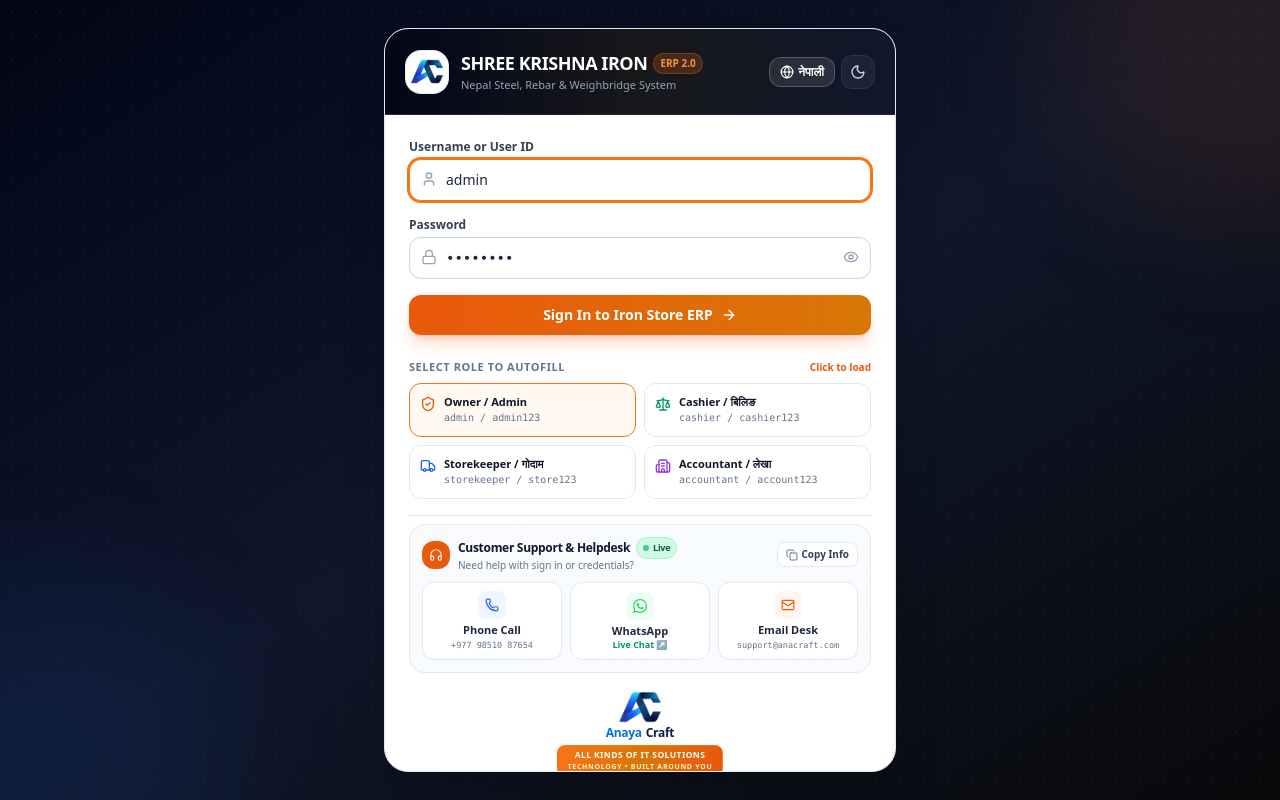
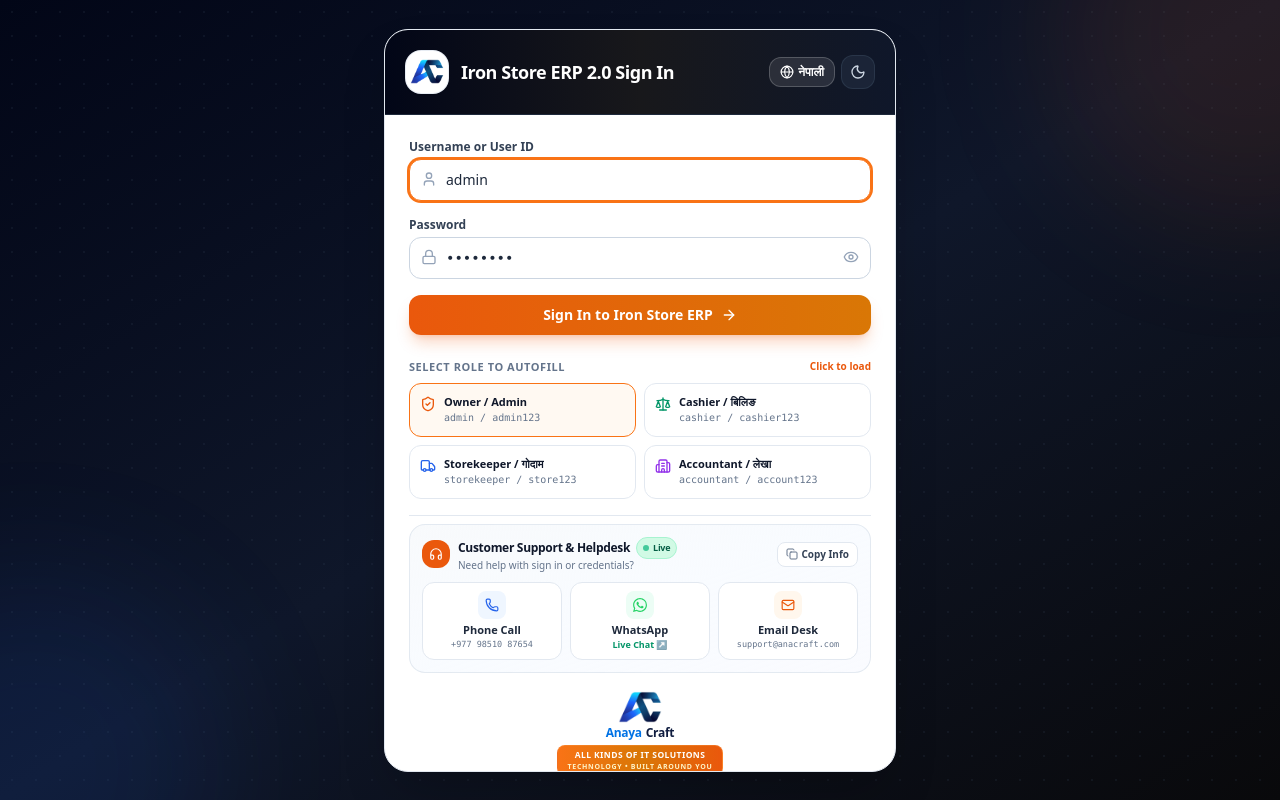
Before and after one commit to yugal9710/Inventory-Management-, a React (Vite) app in the folder frontend/: page / in a window 1280 px wide. Built offline with nearby package versions, Linux system fonts and the light colour scheme.

Commit message:
Fix: remove hardcoded store name and subtitle from login header, match Dairy 2.0 clean title

```diff
--- a/frontend/src/components/Auth/LoginPage.tsx
+++ b/frontend/src/components/Auth/LoginPage.tsx
@@ -102,17 +102,9 @@ export const LoginPage: React.FC = () => {
             <div className="flex items-center gap-3 min-w-0">
               <AnayaCraftEmblem size={44} />
               <div className="min-w-0">
-                <div className="flex items-center gap-1.5">
-                  <h2 className="text-base sm:text-lg font-black tracking-tight text-white truncate">
-                    SHREE KRISHNA IRON
-                  </h2>
-                  <span className="text-[10px] px-1.5 py-0.5 rounded-full bg-orange-500/20 text-orange-400 font-bold border border-orange-500/30">
-                    ERP 2.0
-                  </span>
-                </div>
-                <p className="text-[11px] text-slate-400 font-medium truncate">
-                  {language === 'np' ? 'नेपाल फलाम, डण्डी तथा तौल पुल ईआरपी' : 'Nepal Steel, Rebar & Weighbridge System'}
-                </p>
+                <h2 className="text-base sm:text-lg font-black tracking-tight text-white truncate">
+                  {language === 'en' ? 'Iron Store ERP 2.0 Sign In' : 'फलाम तथा स्टिल ईआरपी २.० लगइन'}
+                </h2>
               </div>
             </div>
 
```
Also changed, not shown: 4 other files (tests, documents, lock files or other folders).
